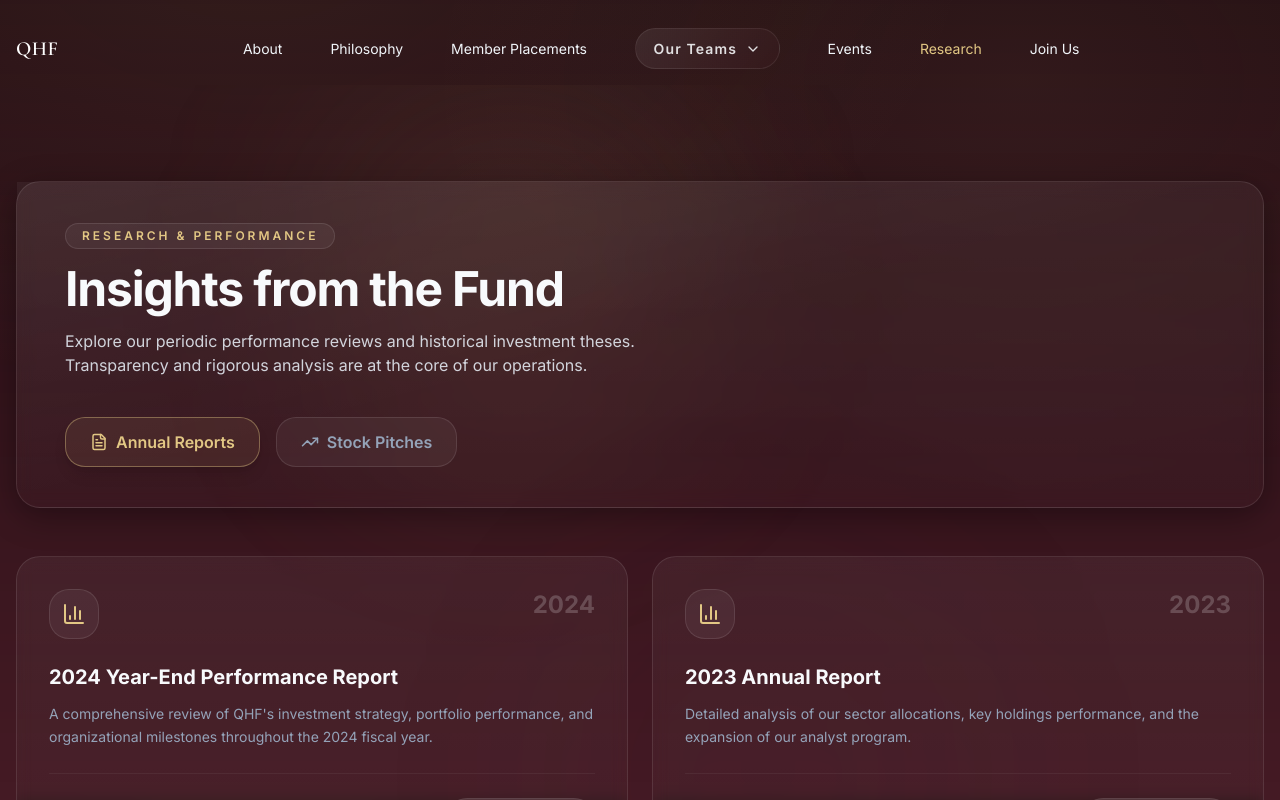
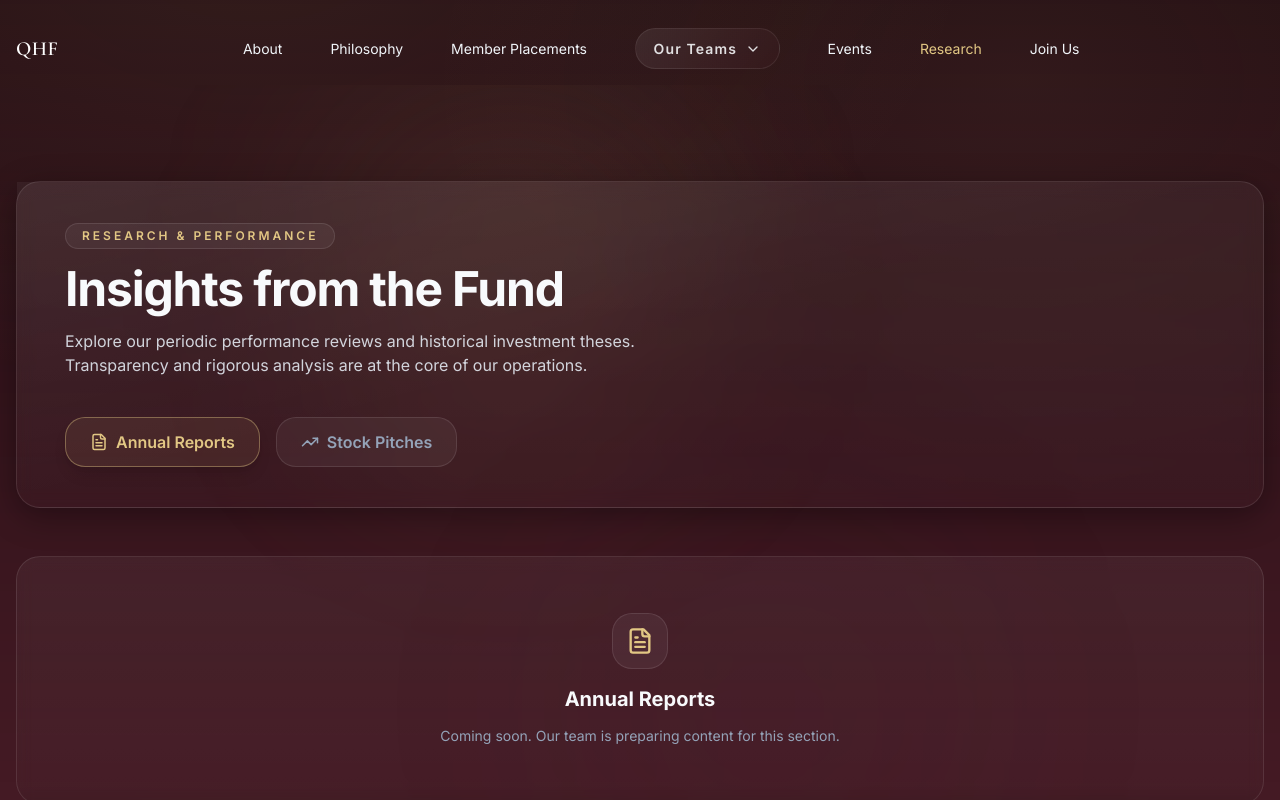
Before and after one commit to nikhil-naran/qhf-site, a React (Vite) app: page /research in a window 1280 px wide. Shown: the top 800 px of the page. Built offline with nearby package versions, Linux system fonts and the light colour scheme.

Commit message:
Replace placeholder reports and pitches with Coming Soon cards
Remove dummy annual reports and stock pitches data. Show a
Coming Soon card under each tab when no content is available.

Co-Authored-By: Claude Opus 4.6 <noreply@anthropic.com>

```diff
--- a/src/components/ResearchPage.jsx
+++ b/src/components/ResearchPage.jsx
@@ -79,21 +79,43 @@ export default function ResearchPage() {
                 {/* Content Section */}
                 <section ref={contentRef} className="mt-12">
                     {activeTab === 'reports' ? (
+                        ANNUAL_REPORTS.length > 0 ? (
                             <div className="grid gap-6 md:grid-cols-2 lg:grid-cols-2">
                                 {ANNUAL_REPORTS.map((report, idx) => (
                                     <ReportCard key={idx} report={report} />
                                 ))}
                             </div>
                         ) : (
+                            <ComingSoonCard label="Annual Reports" />
+                        )
+                    ) : (
+                        STOCK_PITCHES.length > 0 ? (
                             <div className="grid gap-6 md:grid-cols-2">
                                 {STOCK_PITCHES.map((pitch, idx) => (
                                     <PitchCard key={idx} pitch={pitch} />
                                 ))}
                             </div>
+                        ) : (
+                            <ComingSoonCard label="Stock Pitches" />
+                        )
                     )}
                 </section>
             </div>
         </main>
+    );
+}
+
+function ComingSoonCard({ label }) {
+    return (
+        <div className="glass rounded-3xl border border-white/10 p-10 sm:p-14 text-center">
+            <div className="mx-auto mb-4 flex h-14 w-14 items-center justify-center rounded-2xl border border-white/10 bg-white/5 text-goldB">
+                <FileText size={28} />
+            </div>
+            <h3 className="text-xl font-bold text-slate-50">{label}</h3>
+            <p className="mt-3 text-sm text-slate-400 leading-relaxed max-w-md mx-auto">
+                Coming soon. Our team is preparing content for this section.
+            </p>
+        </div>
     );
 }
 
--- a/src/data.js
+++ b/src/data.js
@@ -205,44 +205,6 @@ Jane holds two degrees from Queen's University—one in Kinesiology and one in H
     diagnosticSection: null,
   },
 ];
-export const ANNUAL_REPORTS = [
-  {
-    year: '2024',
-    title: '2024 Year-End Performance Report',
-    date: 'December 2024',
-    description: 'A comprehensive review of QHF\'s investment strategy, portfolio performance, and organizational milestones throughout the 2024 fiscal year.',
-    link: '#', // Placeholder
-    thumbnail: null
-  },
-  {
-    year: '2023',
-    title: '2023 Annual Report',
-    date: 'December 2023',
-    description: 'Detailed analysis of our sector allocations, key holdings performance, and the expansion of our analyst program.',
-    link: '#',
-    thumbnail: null
-  }
-];
+export const ANNUAL_REPORTS = [];
 
-export const STOCK_PITCHES = [
-  {
-    ticker: 'SHOP',
-    company: 'Shopify Inc.',
-    title: 'Shopify: The Backbone of Modern Commerce',
-    date: 'October 2024',
-    author: 'Technology Team',
-    thesis: 'Long-term growth driven by expansion into enterprise retail and merchant solutions monetization.',
-    link: '#',
-    type: 'Buy'
-  },
-  {
-    ticker: 'CP',
-    company: 'Canadian Pacific Kansas City',
-    title: 'CPKC: A Continental Powerhouse',
-    date: 'November 2024',
-    author: 'Industrials Team',
-    thesis: 'Synergy realization from the KCS merger creating the first single-line rail network connecting Canada, the US, and Mexico.',
-    link: '#',
-    type: 'Buy'
-  }
-];
+export const STOCK_PITCHES = [];
```
Lines whose indentation alone changed are shown as unchanged.
